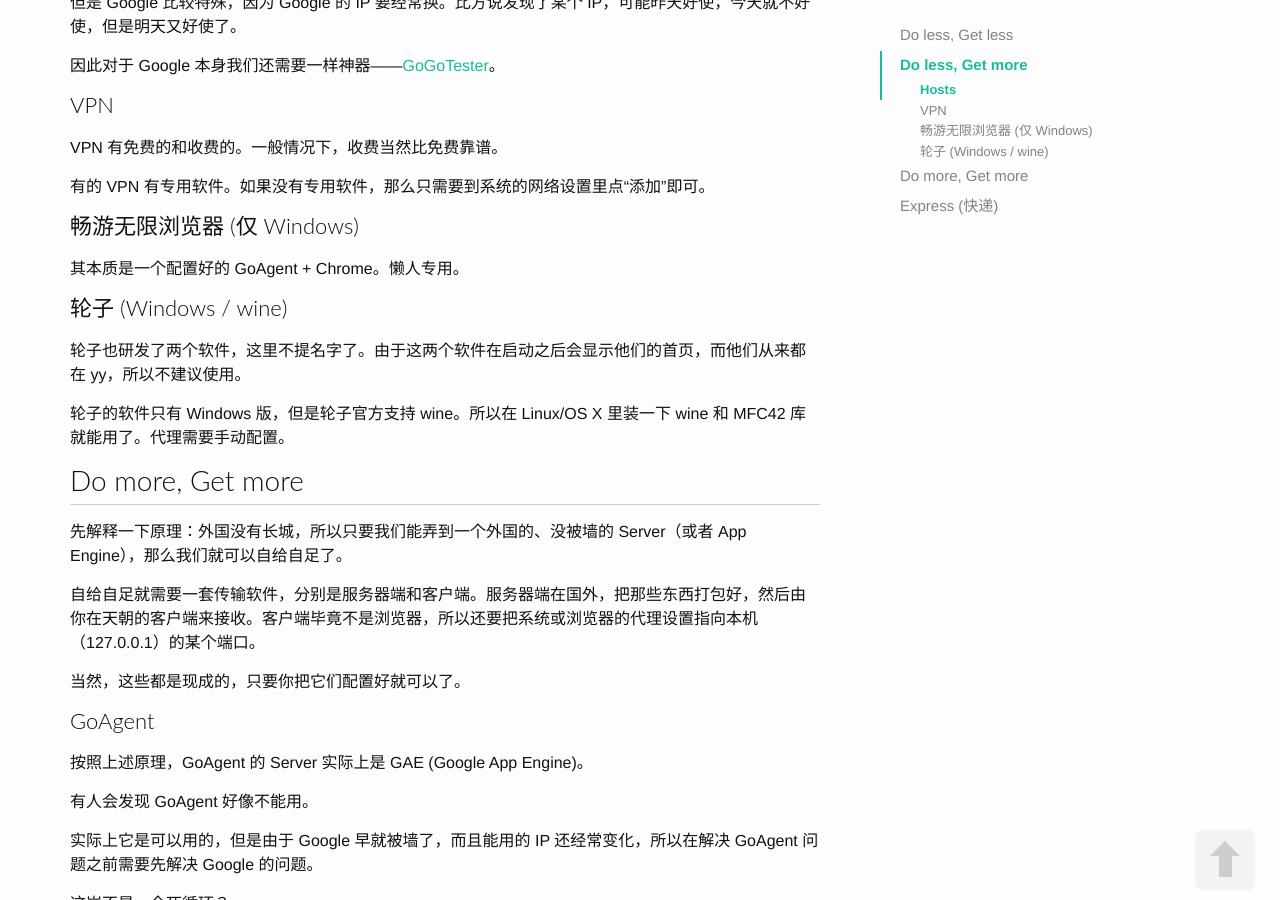
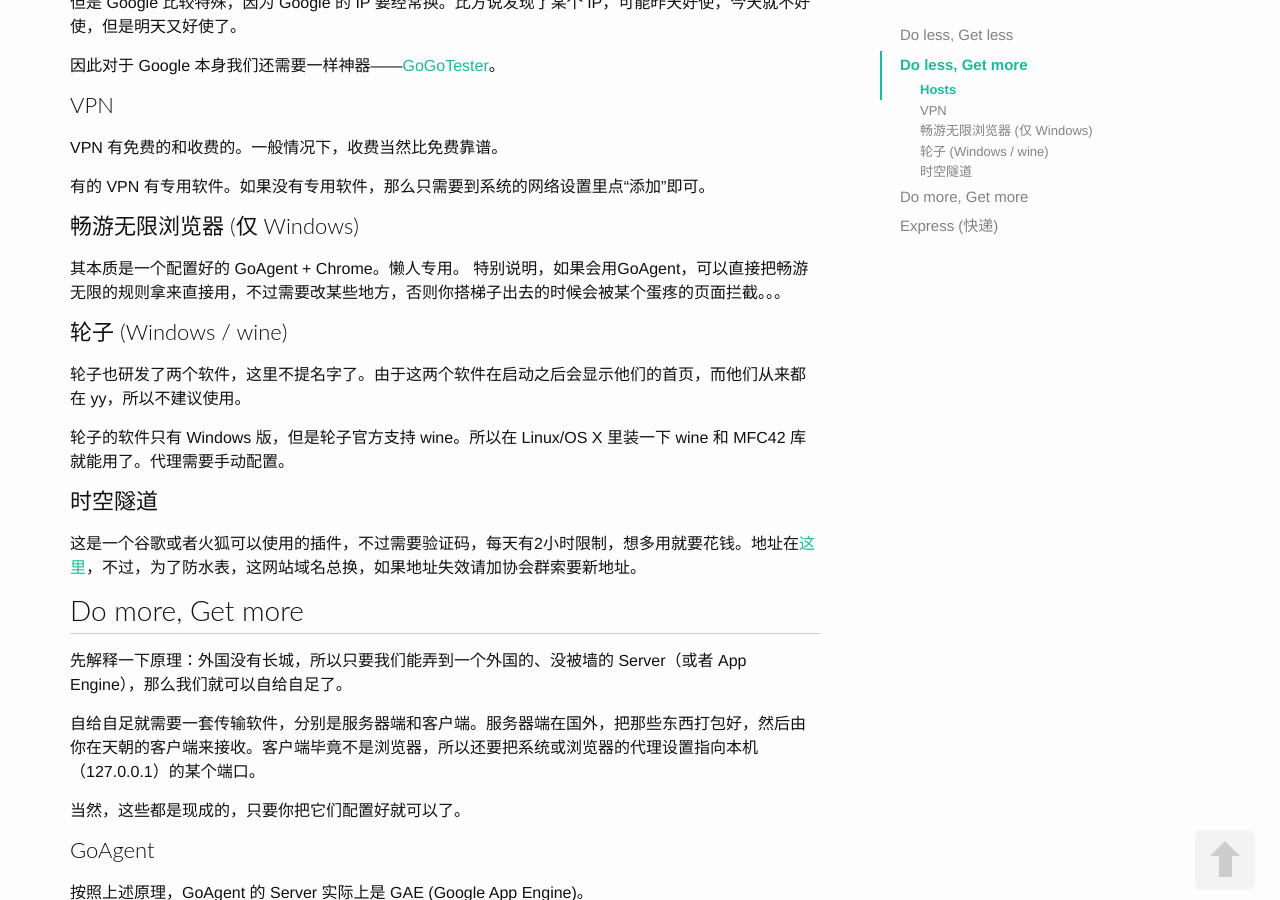
Before and after one commit to upclinux/intro, a Jekyll site: the page built from _posts/work/2005-12-28-google.markdown, in a window 1280 px wide and 900 px high, scrolled down 1227 px. Built offline with Jekyll 4.4.1, drawn with Linux system fonts in a browser that asks for light colours; nearby versions of some CDN libraries.

Commit message:
Update 2005-12-28-google.markdown
增加了点内容

```diff
--- a/_posts/work/2005-12-28-google.markdown
+++ b/_posts/work/2005-12-28-google.markdown
@@ -42,12 +42,17 @@
 ### 畅游无限浏览器 (仅 Windows)
 
 其本质是一个配置好的 GoAgent + Chrome。懒人专用。
+特别说明，如果会用GoAgent，可以直接把畅游无限的规则拿来直接用，不过需要改某些地方，否则你搭梯子出去的时候会被某个蛋疼的页面拦截。。。
 
 ### 轮子 (Windows / wine)
 
 轮子也研发了两个软件，这里不提名字了。由于这两个软件在启动之后会显示他们的首页，而他们从来都在 yy，所以不建议使用。
 
 轮子的软件只有 Windows 版，但是轮子官方支持 wine。所以在 Linux/OS X 里装一下 wine 和 MFC42 库就能用了。代理需要手动配置。
+
+### 时空隧道
+
+这是一个谷歌或者火狐可以使用的插件，不过需要验证码，每天有2小时限制，想多用就要花钱。地址在[这里](http://suidao.wuseyi.com/invi/2RTa2s)，不过，为了防水表，这网站域名总换，如果地址失效请加协会群索要新地址。
 
 ## Do more, Get more
 
```
